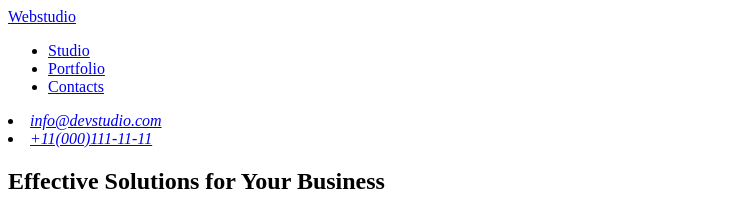
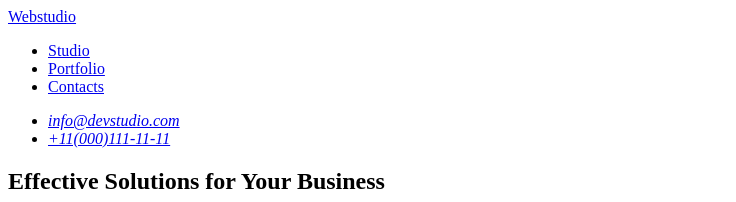
Before and after one commit to Tatiana0902L/goit-markup-hw-01-, a plain HTML site: page index.html in a window 1280 px wide. Shown: the top 202 px of the page, without its empty margins (0-736 px from the left). Drawn offline with Linux system fonts and the light colour scheme.

Commit message:
Додав index.html

```diff
--- a/index.html
+++ b/index.html
@@ -8,9 +8,7 @@
 <body>
     <header>
         <nav>
-        <a href="./index.html">
-            Webstudio
-        </a>
+        <a href="./index.html">Webstudio</a>
 
             <ul>
                 <li><a href="#studio">Studio</a></li>
@@ -19,8 +17,10 @@
             </ul>
         </nav>
         <address id="#contacts">
+            <ul>
               <li><a href="mailto:info@devstudio.com">info@devstudio.com</a><br></li>
               <li><a href="+11000111-11-11">+11(000)111-11-11</a><br></li>
+            </ul>
         </address>
 
     </header>
@@ -83,9 +83,8 @@
     </main>
 
     <footer>
-        <a href="./index.html">
-           Webstudio
-        </a>
+        <a href="./index.html">Webstudio</a>
+
         <p>Increase the flow of customers and sales for your business with digital marketing & growth solutions.</p>
     </footer>
 
```
